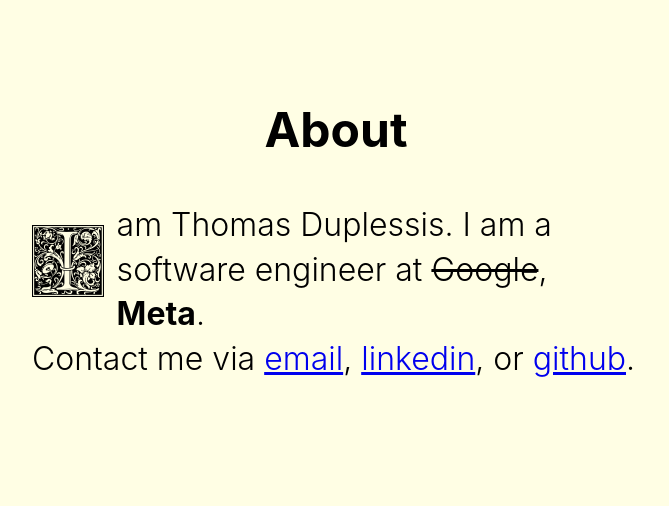
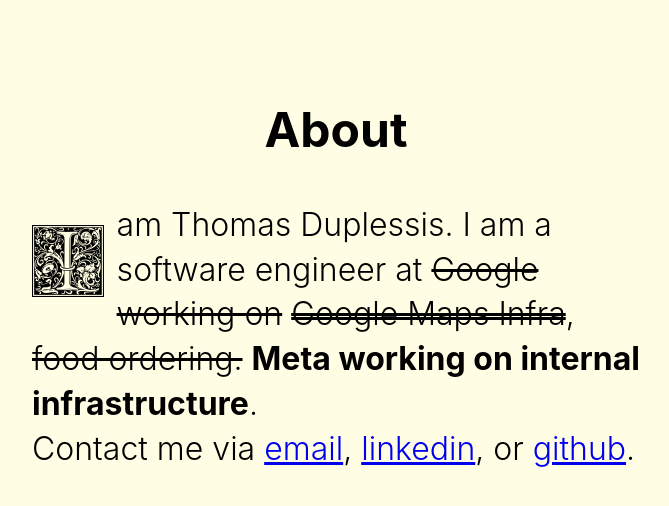
Before and after one commit to tdupes/tdupes.github.io, a plain HTML site: page index.html in a window 1280 px wide. Shown: the whole page, without its empty margins (304-973 px from the left). Drawn offline with Linux system fonts and the light colour scheme.

Commit message:
a little more work info

```diff
--- a/index.html
+++ b/index.html
@@ -70,8 +70,11 @@
 <body>
   <article>
     <h1 class="title">About</h1>
-    <p>I am Thomas Duplessis. I am a software engineer at <del>Google</del>,
-      <strong>Meta</strong>.<br> Contact me via <a href="mailto:t@dupes.io">email</a>,
+    <p>I am Thomas Duplessis. I am a software engineer at <del>Google
+        working on</del> <del style="text-decoration-style: double;"> Google Maps Infra</del>, <del>food ordering.</del>
+      <strong>Meta working on internal infrastructure</strong>.<br>
+      Contact me via
+      <a href="mailto:t@dupes.io">email</a>,
       <a href="https://www.linkedin.com/in/thomas-duplessis-2a22277b">linkedin</a>, or
       <a href="https://github.com/tdupes/">github</a>.
     </p>
```
